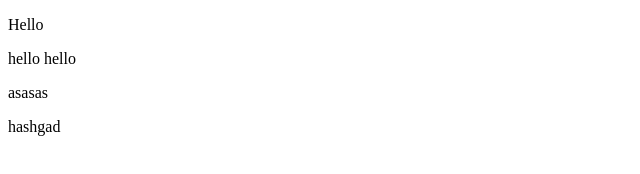
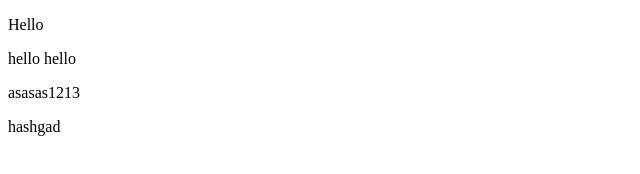
Before and after one commit to astronautameya/learngit, a plain HTML site: page index.html in a window 1280 px wide. Shown: the full height of the page, 0-640 px from the left. Drawn offline with Linux system fonts and the light colour scheme.

Commit message:
merge conflict trial

```diff
--- a/index.html
+++ b/index.html
@@ -3,7 +3,7 @@
 <body>
 	<p>Hello</p>
 	<p>hello hello</p>
-	<p>asasas</p>
+	<p>asasas1213</p>
 	<p>hashgad</p>
 </body>
 </html>
```
